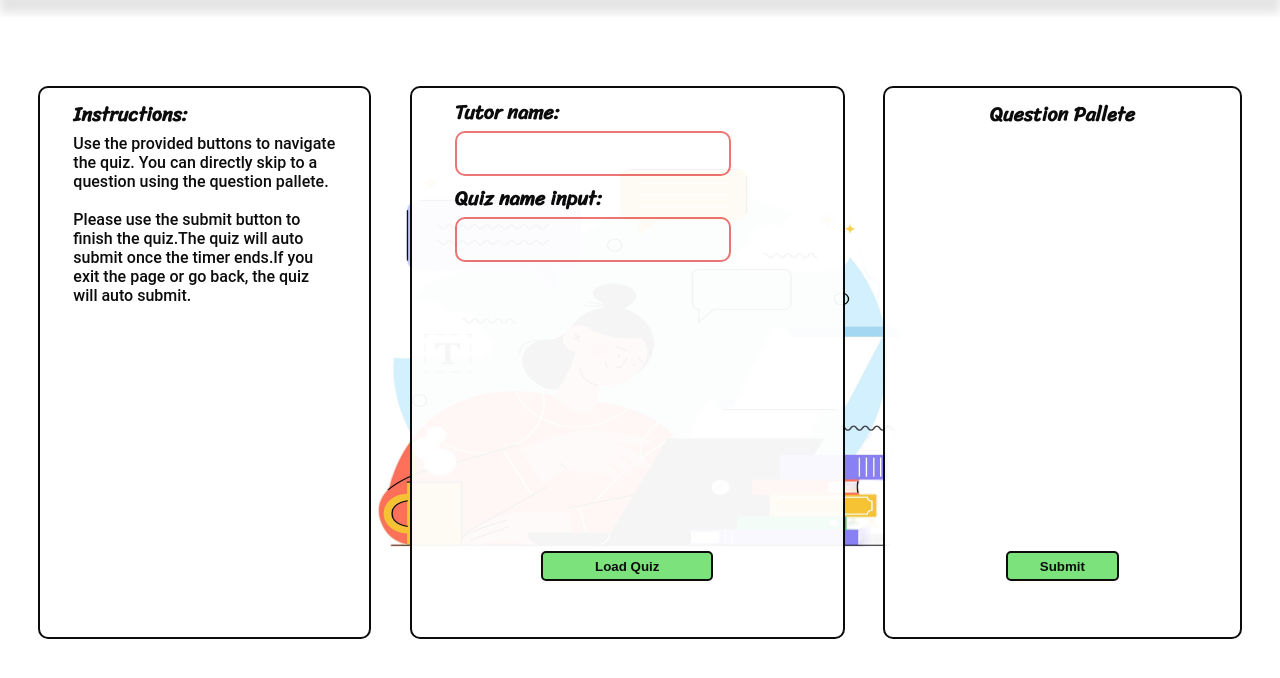
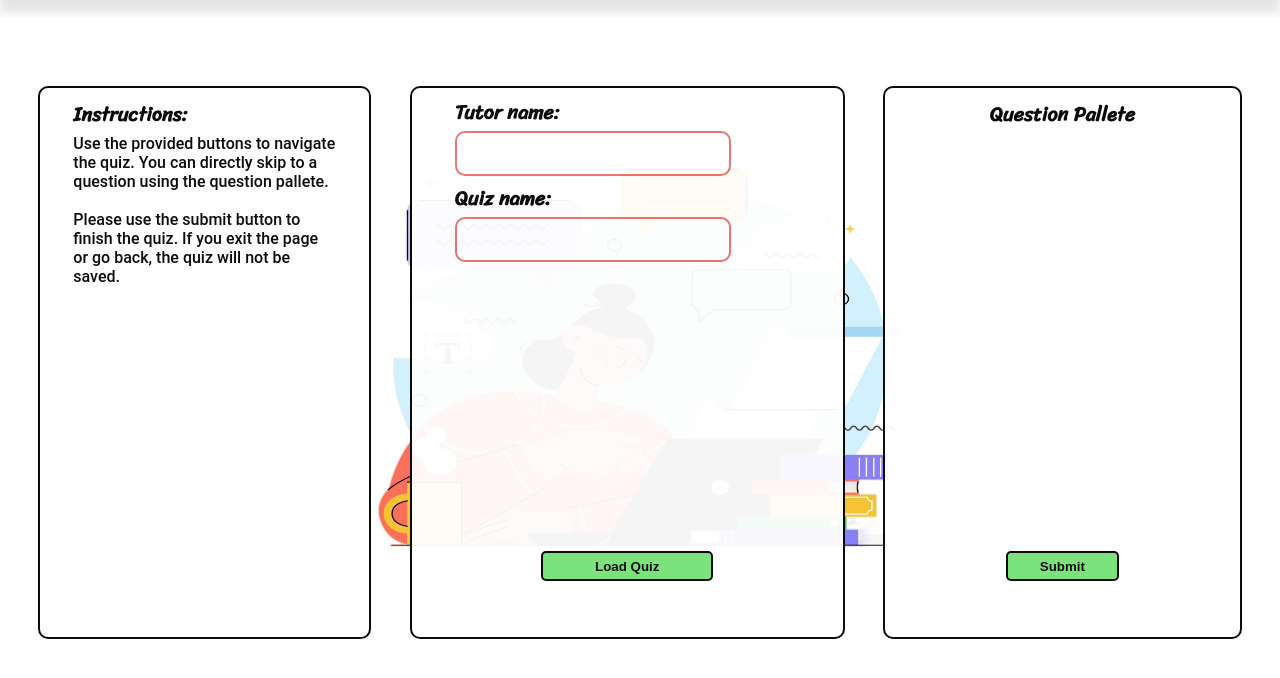
Before and after one commit to deekshithpatel10/quiz-app, a plain HTML site: page attend-quiz/attend.html in a window 1280 px wide. Shown: the part 92-770 px from the top of the page. Drawn offline with Linux system fonts and the light colour scheme; a web font is replaced by a local one.

Commit message:
Add README file

```diff
--- a/attend-quiz/attend.html
+++ b/attend-quiz/attend.html
@@ -33,9 +33,8 @@
          <p class="info">
             Use the provided buttons to navigate the quiz. You can directly skip
             to a question using the question pallete.<br><br>
-            Please use the submit button to finish the quiz.The quiz will
-            auto submit once the timer ends.If you exit the page or go back, the quiz will
-            auto submit.
+            Please use the submit button to finish the quiz.
+            If you exit the page or go back, the quiz will not be saved.
          </p>
       </div>
 
@@ -43,7 +42,7 @@
          <div class="quiz-details">
             <label for="tutor-name-input" id="tutor-name-label">Tutor name: </label>
             <input type="text" id="tutor-name-input" >
-            <label for="quiz-name-input" id="quiz-name-label">Quiz name input: </label>
+            <label for="quiz-name-input" id="quiz-name-label">Quiz name: </label>
             <input type="text" id="quiz-name-input">
          </div>
          <div class="question-buttons">
```
Also changed, not shown: create-quiz/create.html (+1 -2 lines), README.md (added), images/Screenshots/attend-quiz.png (added), images/Screenshots/create-quiz.png (added), images/Screenshots/home-page.png (added), images/Screenshots/login-page.png (added), images/Screenshots/responses.png (added).
